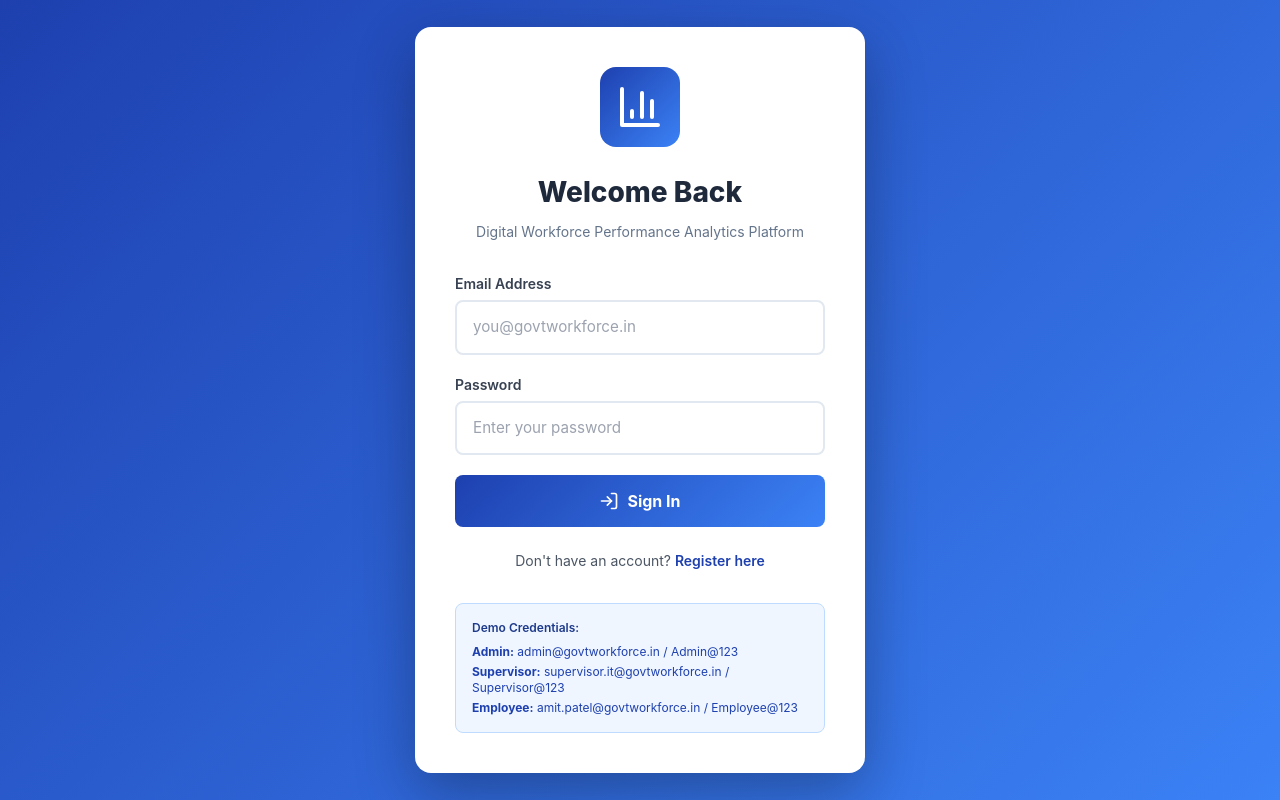
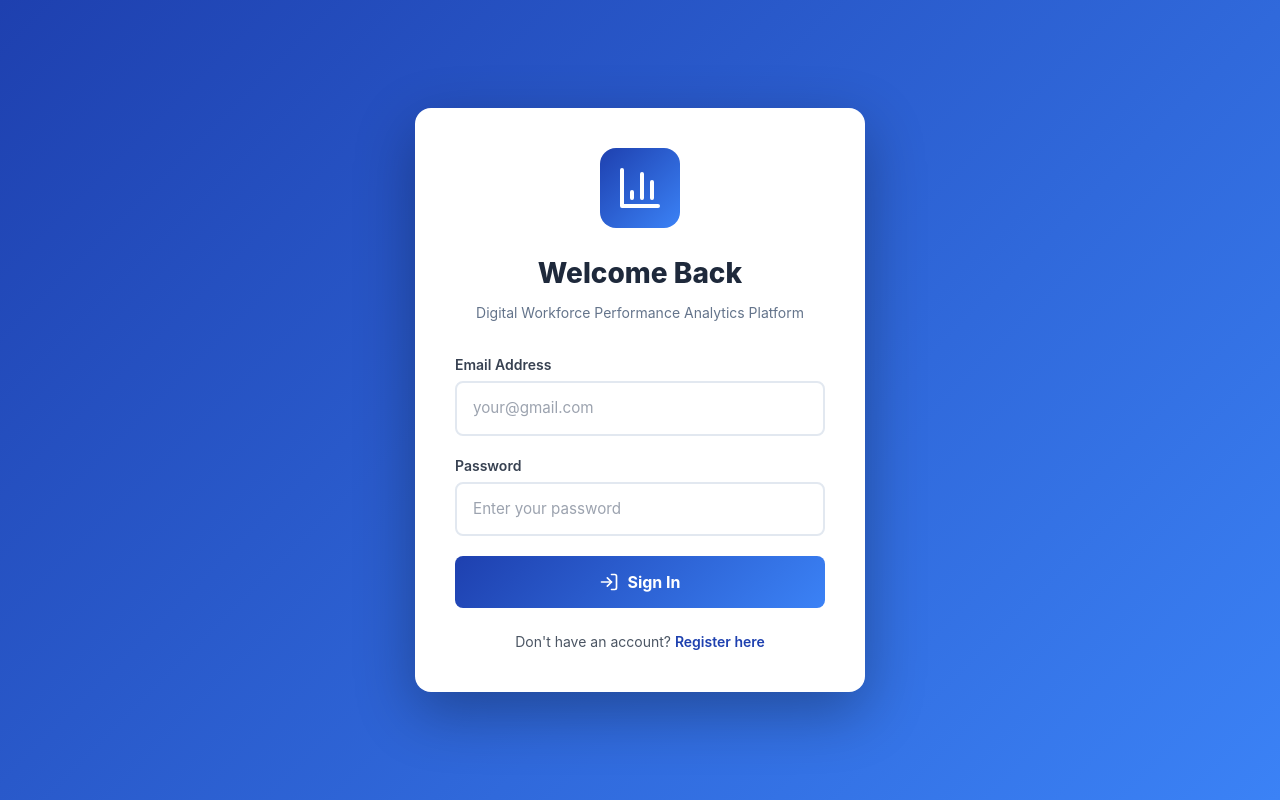
Before and after one commit to MultitaskerJaa8/DWAnalytics, a React (Create React App) app in the folder client/: page /login in a window 1280 px wide. Built offline with nearby package versions, Linux system fonts and the light colour scheme.

Commit message:
Update Login.jsx

```diff
--- a/client/src/pages/Login.jsx
+++ b/client/src/pages/Login.jsx
@@ -40,7 +40,7 @@ const Login = () => {
               value={formData.email}
               onChange={(e) => setFormData({ ...formData, email: e.target.value })}
               className="auth-input"
-              placeholder="you@govtworkforce.in"
+              placeholder="your@gmail.com"
               required
             />
           </div>
@@ -72,15 +72,7 @@ const Login = () => {
           </p>
         </div>
 
-        <div className="mt-8 p-4 bg-blue-50 rounded-lg border border-blue-200">
-          <p className="text-xs font-semibold text-blue-900 mb-2">Demo Credentials:</p>
-          <div className="text-xs text-blue-800 space-y-1">
-            <p><strong>Admin:</strong> admin@govtworkforce.in / Admin@123</p>
-            <p><strong>Supervisor:</strong> supervisor.it@govtworkforce.in / Supervisor@123</p>
-            <p><strong>Employee:</strong> amit.patel@govtworkforce.in / Employee@123</p>
-          </div>
         </div>
-      </div>
     </div>
   );
 };
```
